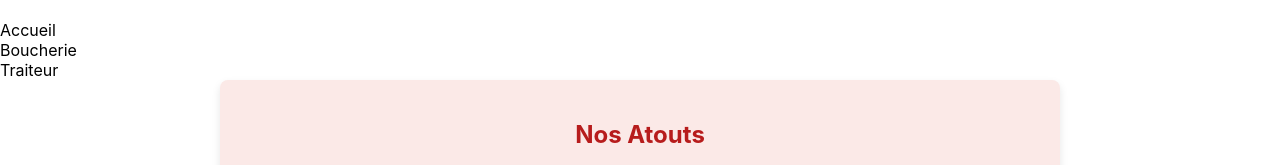
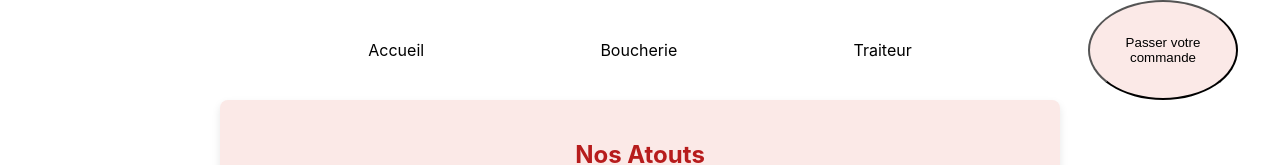
Before and after one commit to jabid021/ChezJo, a React (Create React App) app: page / in a window 1280 px wide. Shown: the top 165 px of the page. Built offline with nearby package versions, Linux system fonts and the light colour scheme.

Commit message:
refonte css component banniere

```diff
--- a/src/App.css
+++ b/src/App.css
@@ -1,38 +1,7 @@
 .App {
   text-align: center;
-}
-
-.App-logo {
-  height: 40vmin;
-  pointer-events: none;
-}
-
-@media (prefers-reduced-motion: no-preference) {
-  .App-logo {
-    animation: App-logo-spin infinite 20s linear;
-  }
-}
-
-.App-header {
-  background-color: #282c34;
-  min-height: 100vh;
-  display: flex;
-  flex-direction: column;
-  align-items: center;
-  justify-content: center;
-  font-size: calc(10px + 2vmin);
-  color: white;
 }
 
 .App-link {
   color: #61dafb;
 }
-
-@keyframes App-logo-spin {
-  from {
-    transform: rotate(0deg);
-  }
-  to {
-    transform: rotate(360deg);
-  }
-}
--- /dev/null
+++ b/src/components/banniere.css
@@ -0,0 +1,29 @@
+.banniere {
+  display: flex;
+  align-items: center;
+}
+.banniere_logo {
+  width: 15%;
+}
+.banniere_navbar {
+  display: flex;
+  justify-content: space-evenly;
+  width: 70%;
+}
+
+.div-commande-btn {
+  width: 15%;
+}
+
+.div-commande-btn > button {
+  background-color: rgb(251, 233, 231);
+  border-radius: 50%;
+  height: 100px;
+  width: 150px;
+  cursor: pointer;
+}
+
+.div-commande-btn > button:hover {
+  background-color: #ea9d94;
+  transition-duration: 0.5s;
+}
--- a/src/components/banniere.js
+++ b/src/components/banniere.js
@@ -1,15 +1,20 @@
+import "./banniere.css";
+
 const Banniere = () => {
   return (
-    <div>
-      <div className="banniere-logo">
+    <div className="banniere">
+      <div className="banniere_logo">
         <img src="" alt="" />
       </div>
-      <navbar className="banniere-navbar">
+      <div></div>
+      <div className="banniere_navbar">
         <div>Accueil</div>
         <div>Boucherie</div>
-        <div>Traiteur</div>{" "}
-      </navbar>
-      <div className="commande-btn"></div>
+        <div>Traiteur</div>
+      </div>
+      <div className="div-commande-btn">
+        <button>Passer votre commande</button>
+      </div>
     </div>
   );
 };
```
